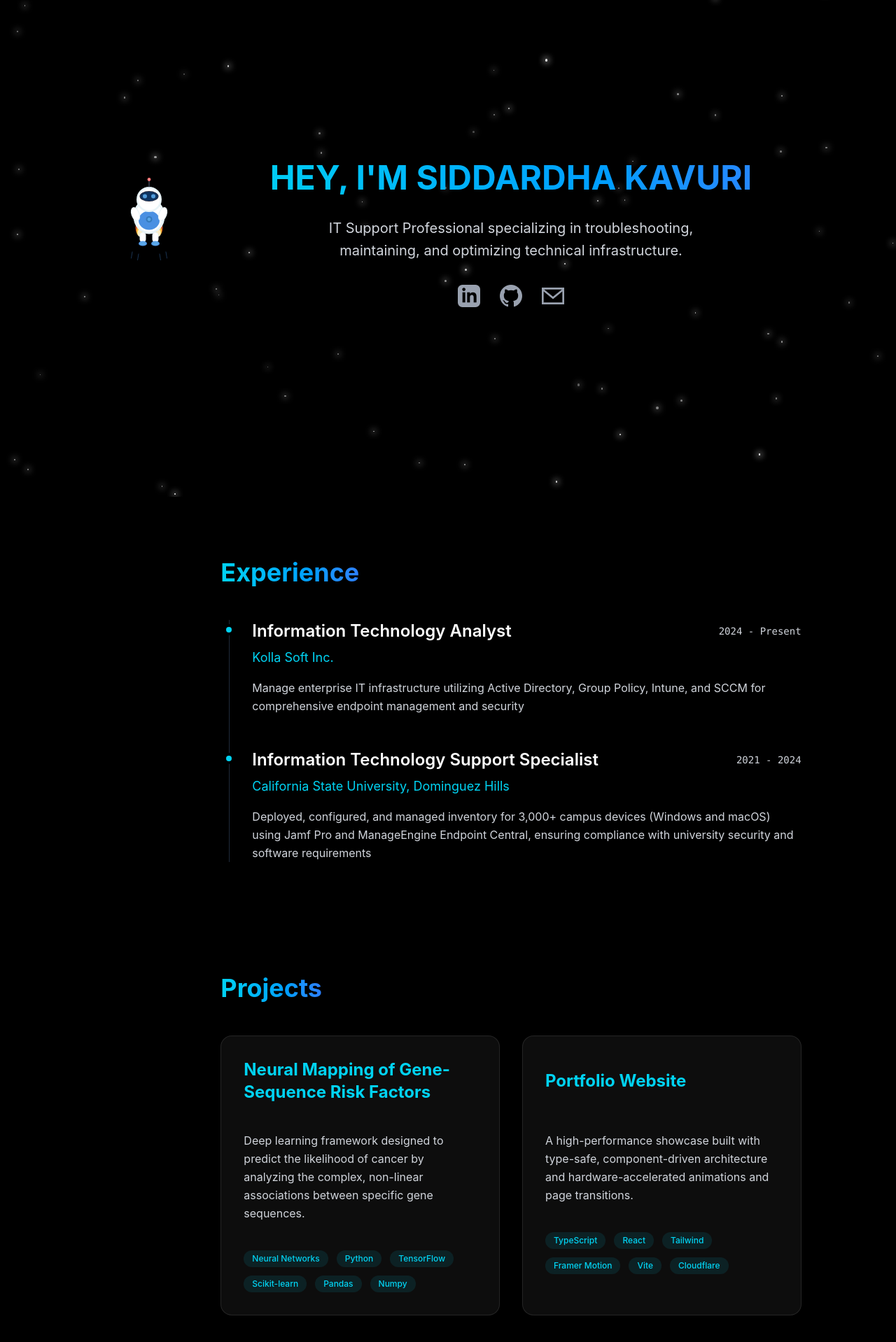
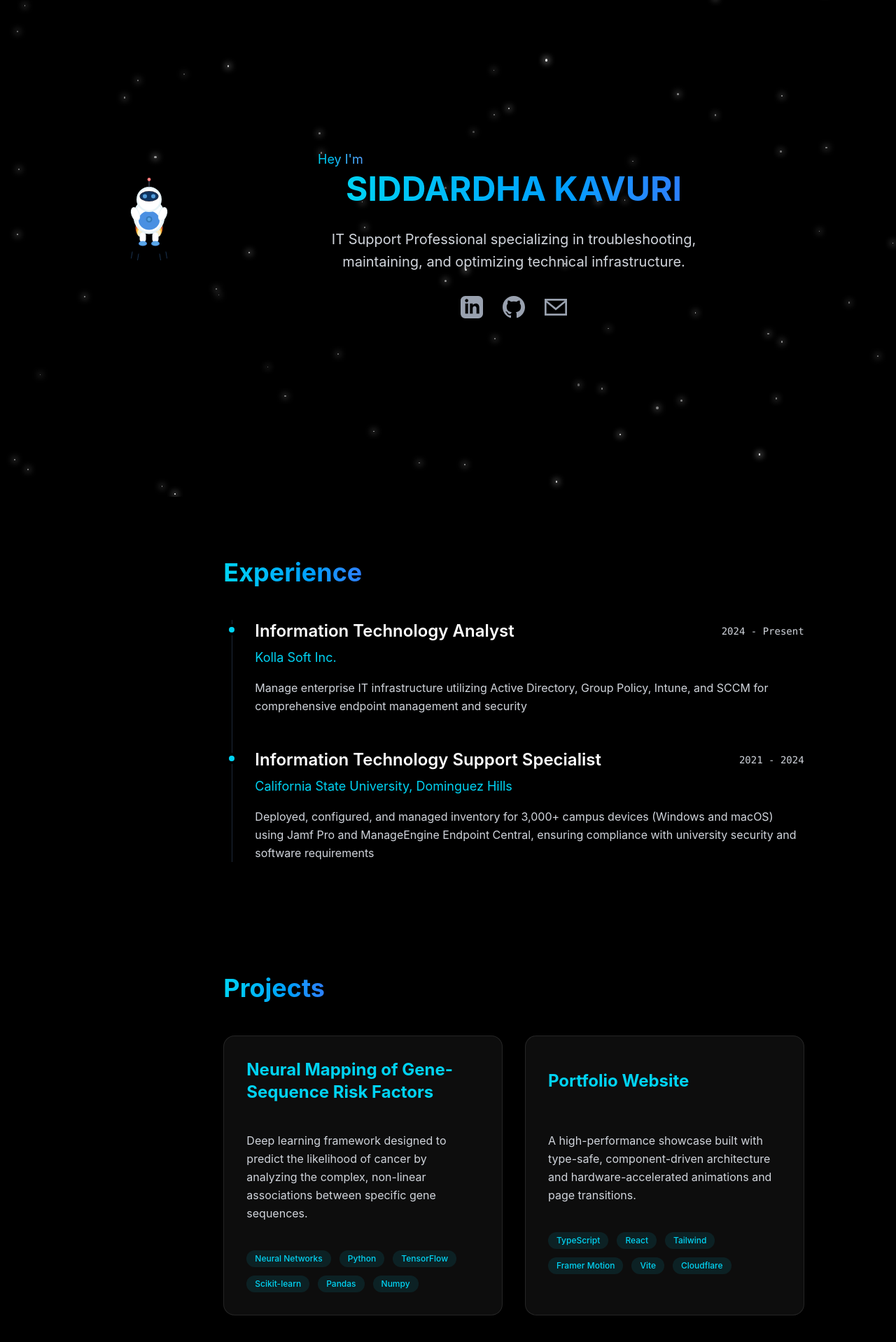
Before and after one commit to siddardhakavuri/Portfolio, a React (Vite) app: page / in a window 1280 px wide. Shown: the part 90-2008 px from the top of the page at 70% size. Built offline with nearby package versions, Linux system fonts and the light colour scheme.

Commit message:
Optimized accessibility

```diff
--- a/src/components/About.tsx
+++ b/src/components/About.tsx
@@ -13,11 +13,16 @@ const About = () => {
           transition={{ duration: 0.8 }}
           viewport={{ once: true }}
         >
-          <h1 className="md:text-5xl text-3xl flex justify-center content-center font-bold mb-8 bg-linear-to-r from-cyan-400 to-blue-500 bg-clip-text text-transparent ">
-            HEY, I'M SIDDARDHA KAVURI
-          </h1>
+          <div className="relative w-fit mx-auto mb-8 mt-8">
+            <span className="absolute bottom-full sm:-left-10 left-0 mb-1 bg-linear-to-r from-cyan-400 to-blue-400 bg-clip-text text-transparent text-lg">
+              Hey I'm
+            </span>
+            <h1 className="text-5xl font-bold bg-linear-to-r from-cyan-400 to-blue-500 bg-clip-text text-transparent">
+              SIDDARDHA KAVURI
+            </h1>
+          </div>
           <div className="flex justify-center content-center">
-            <p className="md:w-2/3 md:text-xl text-lg text-center flex flex-wrap  text-gray-300 leading-relaxed mb-6">
+            <p className="sm:w-2/3 w-full md:text-xl text-lg text-center flex flex-wrap  text-gray-300 leading-relaxed mb-6">
               IT Support Professional specializing in troubleshooting,
               maintaining, and optimizing technical infrastructure.
             </p>
--- a/src/components/Astro.tsx
+++ b/src/components/Astro.tsx
@@ -24,10 +24,14 @@ function Astro() {
   };
 
   return (
-    <div className={inTransition ? "cursor-default" : "cursor-pointer"}>
+    <button
+      onClick={astro_click}
+      aria-label="Interact with Astro animation"
+      className={`focus-visible:ring-2 focus-visible:ring-cyan-400 focus-visible:outline-none rounded-lg p-1 ${inTransition ? "cursor-default" : "cursor-pointer"}`}
+      disabled={inTransition}
+    >
       {phase === "flying" ? (
         <motion.img
-          onClick={astro_click}
           initial={{ y: "100vh" }}
           animate={{ y: 0 }}
           onAnimationStart={() => setInTransition(true)}
@@ -60,7 +64,7 @@ function Astro() {
           alt="astro falling"
         />
       )}
-    </div>
+    </button>
   );
 }
 
--- a/src/components/Experience.tsx
+++ b/src/components/Experience.tsx
@@ -30,15 +30,15 @@ const Experience = () => {
           Experience
         </h2>
 
-        <div className="space-y-12 border-l border-gray-800 ml-3">
+        <ul className="space-y-12 border-l border-gray-800 ml-3">
           {experiences.map((exp, index) => (
-            <motion.div
+            <motion.li
               key={index}
               initial={{ opacity: 0, x: -20 }}
               whileInView={{ opacity: 1, x: 0 }}
               transition={{ duration: 1, delay: index * 0.5 }}
               viewport={{ once: true }}
-              className="relative pl-8 md:pl-0"
+              className="relative pl-8 md:pl-0 list-none"
             >
               <div className="absolute w-4 h-4 bg-cyan-400 rounded-full -left-2.25 top-1.5 border-4 border-black " />
               <div className="md:pl-8">
@@ -55,9 +55,9 @@ const Experience = () => {
                   {exp.description}
                 </p>
               </div>
-            </motion.div>
+            </motion.li>
           ))}
-        </div>
+        </ul>
       </motion.div>
     </section>
   );
--- a/src/components/Navbar.tsx
+++ b/src/components/Navbar.tsx
@@ -16,7 +16,10 @@ const Navbar = () => {
 
       {/* Desktop Menu */}
       <div className="hidden md:flex text-xl items-center overflow-auto">
-        <a href="#" className="pl-6 font-semibold hover:text-cyan-400 transition-colors">
+        <a
+          href="#"
+          className="pl-6 font-semibold hover:text-cyan-400 transition-colors"
+        >
           About
         </a>
         <a
--- a/src/components/Projects.tsx
+++ b/src/components/Projects.tsx
@@ -44,14 +44,15 @@ const Projects = () => {
           Projects
         </h2>
 
-        <div className="grid grid-cols-1 md:grid-cols-2 lg:grid-cols-2 gap-8">
+        <ul className="grid grid-cols-1 md:grid-cols-2 lg:grid-cols-2 gap-8">
           {projects.map((project, index) => (
-            <motion.div
+            <motion.li
               key={index}
               initial={{ y: 20, opacity: 0 }}
               whileInView={{ y: 0, opacity: 1 }}
               transition={{ duration: 1 }}
               viewport={{ once: true }}
+              className="list-none"
             >
               <motion.a
                 href={project.link}
@@ -78,9 +79,9 @@ const Projects = () => {
                   ))}
                 </div>
               </motion.a>
-            </motion.div>
+            </motion.li>
           ))}
-        </div>
+        </ul>
       </motion.div>
     </section>
   );
```
Lines whose indentation alone changed are shown as unchanged.
